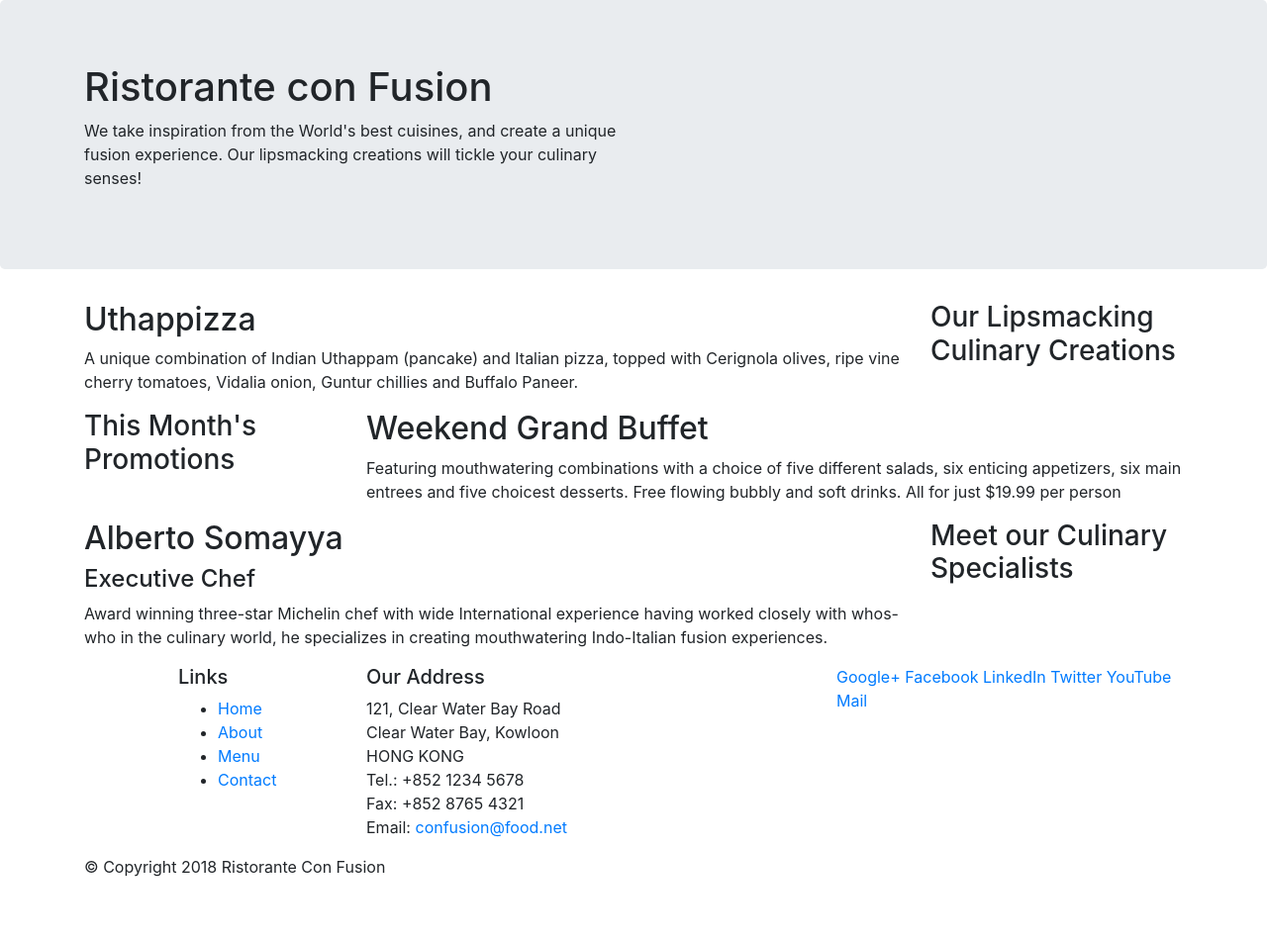
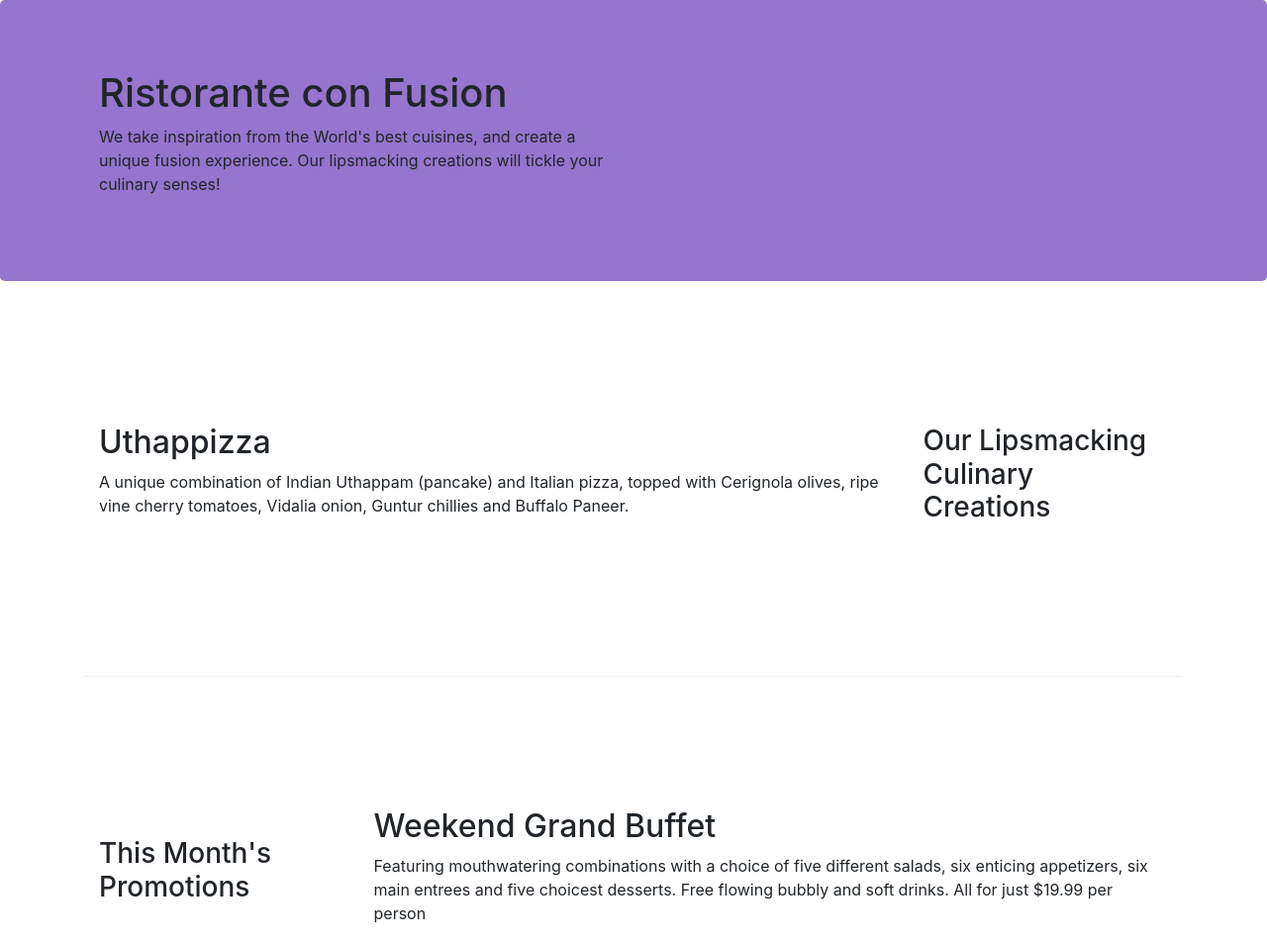
Before and after one commit to rustagishubhi/conFusion, a website: page index.html in a window 1280 px wide. Shown: the top 954 px of the page at 99% size. Before the commit the page ends 904 px from the top, so only its background shows below. Drawn offline with nearby package versions, Linux system fonts and the light colour scheme.

Commit message:
Bootstrap Grid Part-2.

```diff
--- /dev/null
+++ b/css/styles.css
@@ -0,0 +1,29 @@
+.row-header{
+	margin: 0px auto;
+	padding: 0px;
+}
+
+.row-content{
+	margin: 0px auto;
+	padding: 50px 0px 50px 0px;
+	border-bottom: 1px ridge;
+	min-height: 400px;
+}
+
+.footer{
+	background-color: #d1c4e9;
+	margin: 0px auto;
+	padding: 20px 0px 20px 0px;
+}
+
+.jumbotron{
+	padding: 70px 30px 70px 30px;
+	margin: 0px auto;
+	background: #9575cd;
+}
+
+address{
+	font-size: 80%;
+	margin: 0px;
+	color: #0f0f0f;
+}
--- a/index.html
+++ b/index.html
@@ -12,6 +12,8 @@
     <!-- Bootstrap CSS -->
     <link rel="stylesheet" href="node_modules/bootstrap/dist/css/bootstrap.min.css">
 
+    <link rel="stylesheet" type="text/css" href="css/styles.css">
+
     <title>Ristorante Con Fusion</title>
 </head>
 
@@ -19,7 +21,7 @@
 
     <header class="jumbotron">
         <div class="container">
-            <div class="row">
+            <div class="row row-header">
                 <div class="col-12 col-sm-6">
                     <h1>Ristorante con Fusion</h1>
                     <p>We take inspiration from the World's best cuisines, and create a unique fusion experience. Our lipsmacking creations will tickle your culinary senses!</p>
@@ -31,7 +33,7 @@
     </header>
 
     <div class="container">
-        <div class="row">
+        <div class="row row-content align-items-center">
             <div class="col-12 col-sm-4 order-sm-last col-md-3">
                 <h3>Our Lipsmacking Culinary Creations</h3>
             </div>
@@ -42,7 +44,7 @@
         </div>
 
 
-        <div class="row">
+        <div class="row row-content align-items-center">
             <div class="col-12 col-sm-4 col-md-3">
                 <h3>This Month's Promotions</h3>
             </div>
@@ -52,7 +54,7 @@
             </div>
         </div>
 
-        <div class="row">
+        <div class="row row-content align-items-center">
             <div class="col-12 col-sm-4 order-sm-last col-md-3">
                 <h3>Meet our Culinary Specialists</h3>
             </div>
@@ -64,12 +66,12 @@
         </div>
     </div>
 
-    <footer>
+    <footer class="footer">
         <div class="container">
-            <div class="row">
+            <div class="row row-content">
                 <div class="col-4 offset-1 col-sm-2">
                     <h5>Links</h5>
-                    <ul>
+                    <ul class="list-unstyled">
                         <li><a href="#">Home</a></li>
                         <li><a href="#">About</a></li>
                         <li><a href="#">Menu</a></li>
@@ -87,8 +89,8 @@
 		              Email: <a href="mailto:confusion@food.net">confusion@food.net</a>
 		           </address>
                 </div>
-                <div class="col-12 col-sm-4">
-                    <div>
+                <div class="col-12 col-sm-4 align-self-center">
+                    <div class="text-center">
                         <a href="http://google.com/+">Google+</a>
                         <a href="http://www.facebook.com/profile.php?id=">Facebook</a>
                         <a href="http://www.linkedin.com/in/">LinkedIn</a>
@@ -98,7 +100,7 @@
                     </div>
                 </div>
            </div>
-           <div class="row">
+           <div class="row justify-content-center">
                 <div class="col-auto">
                     <p>© Copyright 2018 Ristorante Con Fusion</p>
                 </div>
```
